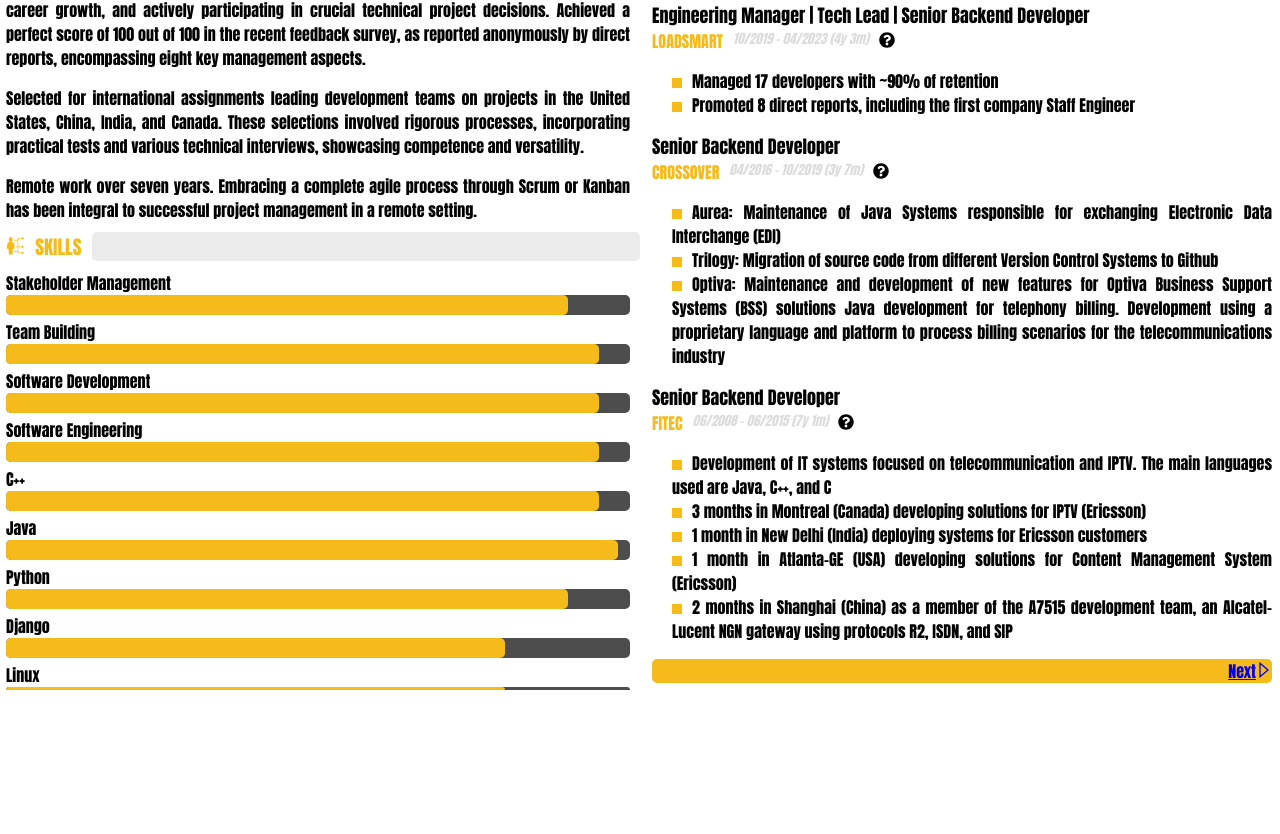
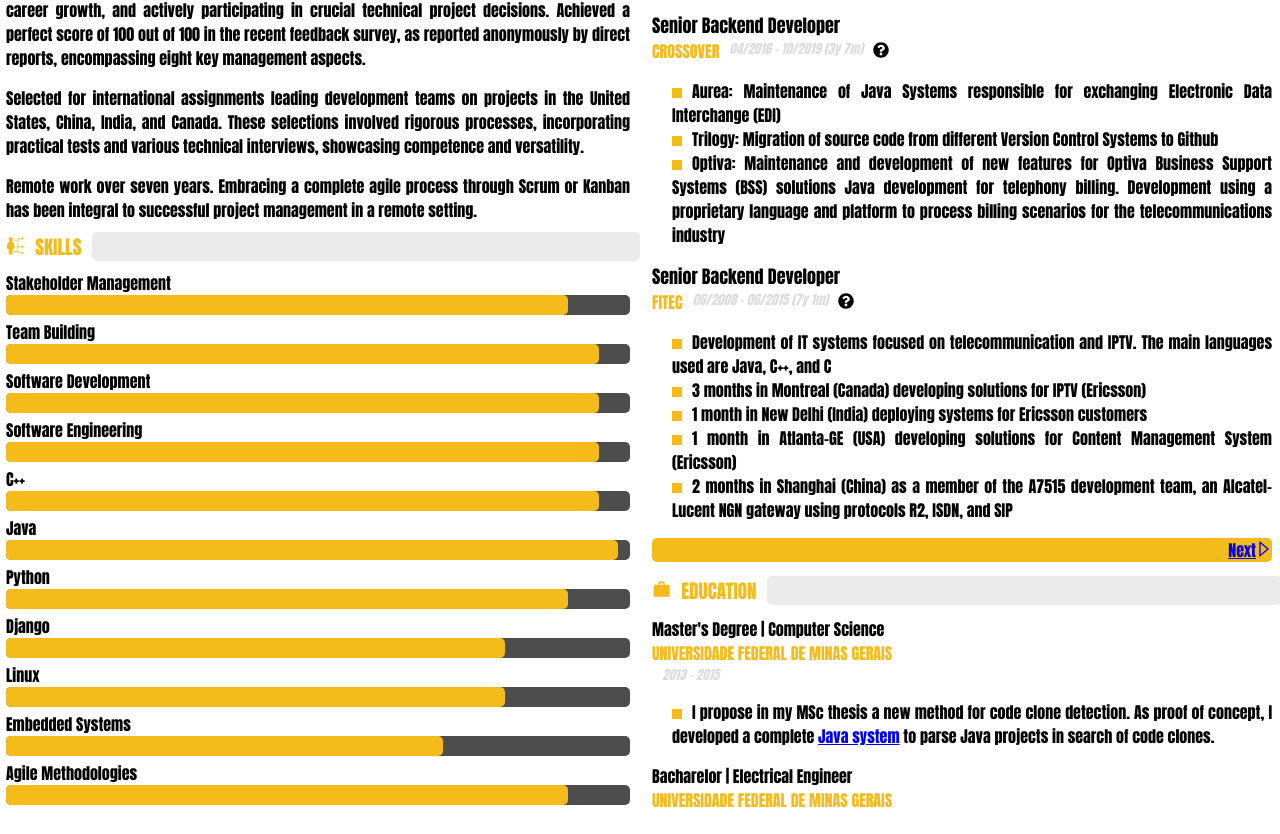
Before and after one commit to ampaiva/mycv, a React (Create React App) app: page / in a window 1280 px wide. Shown: the part 441-1275 px from the top of the page. Before the commit the page ends 1137 px from the top, so only its background shows below. Built offline with nearby package versions, Linux system fonts and the light colour scheme.

Commit message:
Education

```diff
--- a/public/cv.json
+++ b/public/cv.json
@@ -93,14 +93,15 @@
     "education": [
         {
             "school": "Universidade Federal de Minas Gerais",
-            "degree": "Master's Degree, Computer Science",
+            "degree": ["Master's Degree", "Computer Science"],
             "start": "2013",
             "end": "2015",
-            "activities": "I propose in my MSc thesis a new method for code clone detection. As proof of concept, I developed a complete [Java system](https://github.com/ampaiva/mcsheep) to parse Java projects in search of code clones."
+            "activities": ["I propose in my MSc thesis a new method for code clone detection. As proof of concept, I developed a complete [Java system](https://github.com/ampaiva/mcsheep) to parse Java projects in search of code clones."]
         },
         {
             "school": "Universidade Federal de Minas Gerais",
-            "degree": "Bacharelor,  Electrical Engineer"
+            "degree": ["Bacharelor",  "Electrical Engineer"],
+            "activities": []
         }
     ]
 }
--- a/src/CV.css
+++ b/src/CV.css
@@ -117,14 +117,14 @@
   background-color: #f5bb1b;
 }
 
-.experience .company-period .company {
+.experience .company-period .company, .school-period .school {
   color: #f5bb1b;
   font-size: medium;
   text-transform: uppercase;
   margin-left: 0px;
 }
 
-.experience .company-period .period {
+.experience .company-period .period, .school-period .period {
   color: #dddddd;
   font-style: italic;
   font-size: small;
--- a/src/CV.js
+++ b/src/CV.js
@@ -13,6 +13,7 @@ import { MdWork } from "react-icons/md";
 
 import Objective from './parser/objective';
 import ExperienceList from './parser/experiences';
+import Educations from './parser/education';
 
 import './CV.css';
 
@@ -134,6 +135,7 @@ const CV = () => {
                       </div>
                     </div>
                     <ExperienceList experiences={data?.experiences} />
+                    <Educations educations={data?.education} />
                   </div>
                 </td>
               </tr>
--- /dev/null
+++ b/src/parser/education.js
@@ -0,0 +1,100 @@
+
+
+import React, { useState, useRef } from 'react';
+import { FaQuestionCircle } from "react-icons/fa";
+import { GrCaretNext, GrCaretPrevious } from "react-icons/gr";
+import { MdWork } from "react-icons/md";
+import Session from './session'
+
+const toHTML = (text) => {
+    // Regular expression to match Markdown links
+    const linkRegex = /\[([^\]]+)\]\(([^)]+)\)/g;
+
+    // Replace Markdown links with HTML links
+    const htmlText = text.replace(linkRegex, '<a href="$2" target="_blank">$1</a>');
+
+    return htmlText;
+}
+
+function Roles({ roles }) {
+    return (
+        <div className="roles">
+            {roles?.join(' | ')}
+        </div>
+    );
+}
+
+function Activities({ activities }) {
+    return (
+        <div className="activities">
+            <ul className="list">
+                {activities.map((activity) => (
+                    <li dangerouslySetInnerHTML={{ __html: toHTML(activity) }} />
+                ))}
+            </ul>
+        </div>
+    );
+}
+
+
+function Education({ education }) {
+    const [isHovered, setIsHovered] = useState(false);
+
+    return education.activities && (
+        <div className="education">
+            <Roles roles={education?.degree} />
+            <div className="school-period">
+                <div class="column"><div className="school">{education.school}</div></div>
+               {education.start && <div class="column"><div className="period">{`${education.start} - ${education.end}`}</div></div>}
+            </div>
+            <Activities activities={education.activities} />
+        </div>
+    );
+}
+
+function Educations({ educations }) {
+    const [currentPage, setCurrentPage] = useState(1);
+    const itemsPerPage = 3;
+    const prevRef = useRef(null);
+    const nextRef = useRef(null);
+
+    // Calculate start and end index of items to display
+    const startIndex = (currentPage - 1) * itemsPerPage;
+    const endIndex = startIndex + itemsPerPage;
+
+    const allItems = educations ?? [];
+
+    // Get items for the current page
+    const currentItems = allItems.slice(startIndex, endIndex);
+
+    // Handler for next page click
+    const nextPage = () => {
+        setCurrentPage(currentPage + 1);
+    };
+
+    // Handler for previous page click
+    const prevPage = () => {
+        setCurrentPage(currentPage - 1);
+    };
+
+    const contents = <div className="education">
+        {currentItems.map((education) => (
+            <Education education={education} />
+        ))}
+        <div className='pagination'>
+            {currentPage > 1 && (
+                <a href="#" className='prev' ref={prevRef} onClick={prevPage}><GrCaretPrevious />Previous</a>
+            )}
+            {endIndex < allItems.length && (
+                <a href="#" className='next' ref={nextRef} onClick={nextPage}>Next<GrCaretNext /></a>
+            )}
+        </div>
+    </div>;
+
+    return (
+        <Session icon={MdWork} text="Education" contents={contents} />
+    );
+}
+
+
+export default Educations;
```
